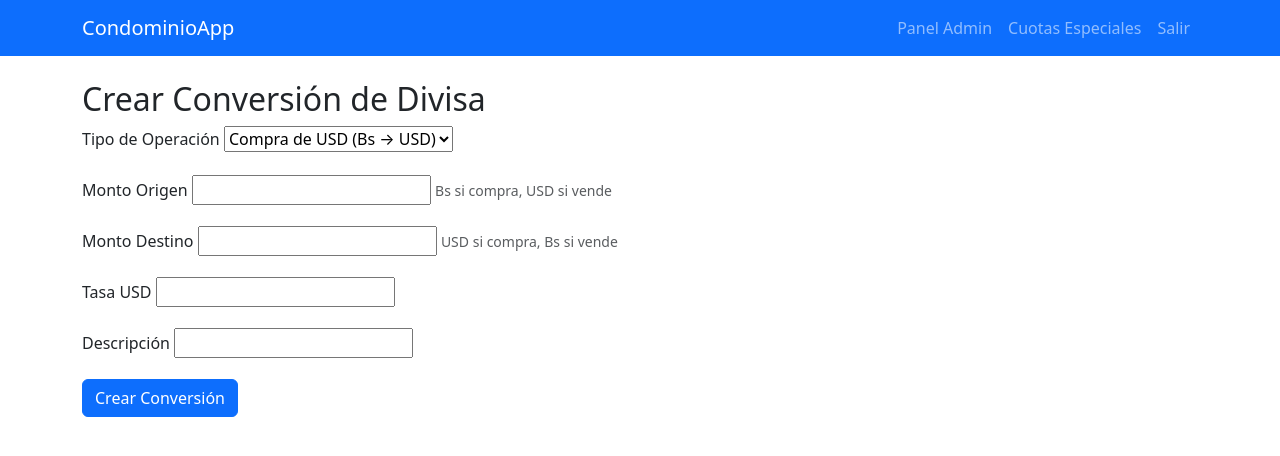
After one commit to ilidan0160/CondominioAPP, a Django app: page /accounts/conversiones/crear/ in a window 1280 px wide. The commit adds this page. Shown: the top 456 px of the page. Run offline with Django 5.2, Linux system fonts and the light colour scheme; the visitor is signed in with stand-in values (Sample User, id 1).

Commit message:
Actualizaciones de Contabilidad

```diff
--- a/condominio-app/accounts/admin.py
+++ b/condominio-app/accounts/admin.py
@@ -3,4 +3,4 @@ from .models import ConversionDivisa
 
 @admin.register(ConversionDivisa)
 class ConversionDivisaAdmin(admin.ModelAdmin):
-    list_display = ['fecha_conversion', 'monto_bs', 'monto_usd', 'tasa_usd']
+    list_display = ['fecha_conversion', 'monto_origen', 'monto_destino', 'tasa_usd', 'descripcion']
--- /dev/null
+++ b/condominio-app/accounts/forms.py
@@ -0,0 +1,10 @@
+from django import forms
+from .models import ConversionDivisa
+
+class ConversionDivisaForm(forms.ModelForm):
+    class Meta:
+        model = ConversionDivisa
+        fields = ['tipo_operacion', 'monto_origen', 'monto_destino', 'tasa_usd', 'descripcion']
+        widgets = {
+            'fecha_conversion': forms.DateInput(attrs={'type': 'date'}),
+        }
--- a/condominio-app/accounts/models.py
+++ b/condominio-app/accounts/models.py
@@ -2,10 +2,17 @@ from django.db import models
 
 class ConversionDivisa(models.Model):
     fecha_conversion = models.DateField(auto_now_add=True)
-    monto_bs = models.FloatField()
-    monto_usd = models.FloatField()
+    tipo_operacion = models.CharField(max_length=10, choices=[
+        ('compra', 'Compra de USD (Bs → USD)'),
+        ('venta', 'Venta de USD (USD → Bs)'),
+    ], default='compra')  # ← Agregamos un valor por defecto
+    monto_origen = models.FloatField()  # Bs si compra, USD si vende
+    monto_destino = models.FloatField() # USD si compra, Bs si vende
     tasa_usd = models.FloatField()
     descripcion = models.CharField(max_length=200, blank=True)
 
     def __str__(self):
-        return f"{self.fecha_conversion} - {self.monto_bs} Bs → {self.monto_usd} USD"
+        if self.tipo_operacion == 'compra':
+            return f"Compra: {self.monto_origen} Bs → {self.monto_destino} USD (Tasa: {self.tasa_usd})"
+        else:
+            return f"Venta: {self.monto_origen} USD → {self.monto_destino} Bs (Tasa: {self.tasa_usd})"
--- /dev/null
+++ b/condominio-app/accounts/templates/accounts/crear_conversion_divisa.html
@@ -0,0 +1,32 @@
+{% extends 'base.html' %}
+{% block title %}Crear Conversión de Divisa{% endblock %}
+{% block content %}
+<h2>Crear Conversión de Divisa</h2>
+
+<form method="post">
+    {% csrf_token %}
+    <div class="mb-3">
+        <label for="{{ form.tipo_operacion.id_for_label }}" class="form-label">Tipo de Operación</label>
+        {{ form.tipo_operacion }}
+    </div>
+    <div class="mb-3">
+        <label for="{{ form.monto_origen.id_for_label }}" class="form-label">Monto Origen</label>
+        {{ form.monto_origen }}
+        <small class="form-text text-muted">Bs si compra, USD si vende</small>
+    </div>
+    <div class="mb-3">
+        <label for="{{ form.monto_destino.id_for_label }}" class="form-label">Monto Destino</label>
+        {{ form.monto_destino }}
+        <small class="form-text text-muted">USD si compra, Bs si vende</small>
+    </div>
+    <div class="mb-3">
+        <label for="{{ form.tasa_usd.id_for_label }}" class="form-label">Tasa USD</label>
+        {{ form.tasa_usd }}
+    </div>
+    <div class="mb-3">
+        <label for="{{ form.descripcion.id_for_label }}" class="form-label">Descripción</label>
+        {{ form.descripcion }}
+    </div>
+    <button type="submit" class="btn btn-primary">Crear Conversión</button>
+</form>
+{% endblock %}
--- a/condominio-app/accounts/urls.py
+++ b/condominio-app/accounts/urls.py
@@ -3,4 +3,5 @@ from . import views
 
 urlpatterns = [
     path('conversiones/', views.lista_conversiones, name='lista_conversiones'),
+    path('conversiones/crear/', views.crear_conversion_divisa, name='crear_conversion_divisa'),  # ← Agrega esta línea
 ]
--- a/condominio-app/accounts/views.py
+++ b/condominio-app/accounts/views.py
@@ -1,11 +1,27 @@
-from django.shortcuts import render
+from django.shortcuts import render, redirect
 from django.contrib.auth.decorators import login_required
 from .models import ConversionDivisa
+from .forms import ConversionDivisaForm
+from django.contrib import messages
+from django.shortcuts import redirect
 
 @login_required
 def lista_conversiones(request):
-    conversiones = ConversionDivisa.objects.all()
+    conversiones = ConversionDivisa.objects.all().order_by('-fecha_conversion')
     context = {
         'conversiones': conversiones
     }
     return render(request, 'accounts/lista_conversiones.html', context)
+
+@login_required
+def crear_conversion_divisa(request):
+    if request.method == 'POST':
+        form = ConversionDivisaForm(request.POST)
+        if form.is_valid():
+            conversion = form.save()
+            messages.success(request, f'Conversión registrada: {conversion}.')
+            return redirect('crear_conversion_divisa')
+    else:
+        form = ConversionDivisaForm()
+
+    return render(request, 'accounts/crear_conversion_divisa.html', {'form': form})
```
Also changed, not shown: condominio-app/accounts/templates/accounts/lista_conversiones.html (+8 -6 lines), condominio-app/accounts/migrations/0002_rename_monto_bs_conversiondivisa_monto_destino_and_more.py (added), condominio-app/core/migrations/0005_alter_pago_fecha_pago.py (added).
